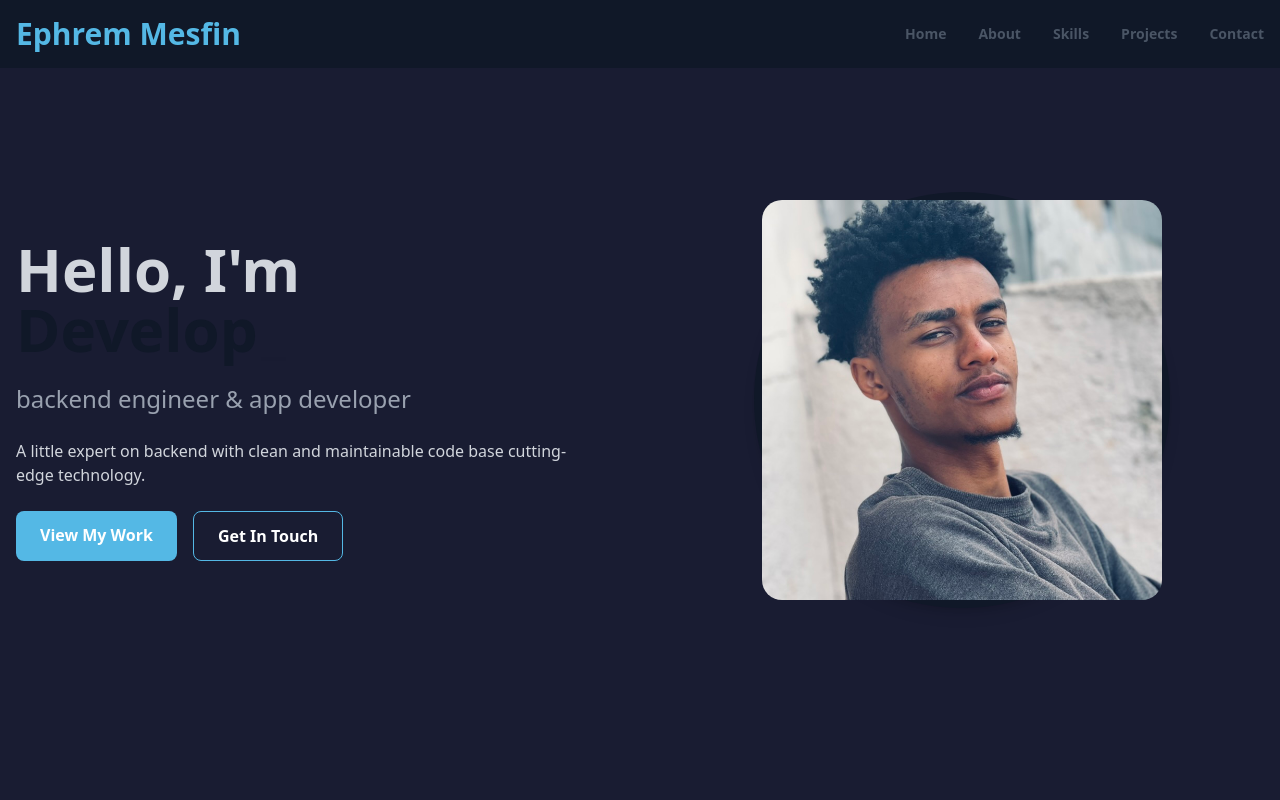
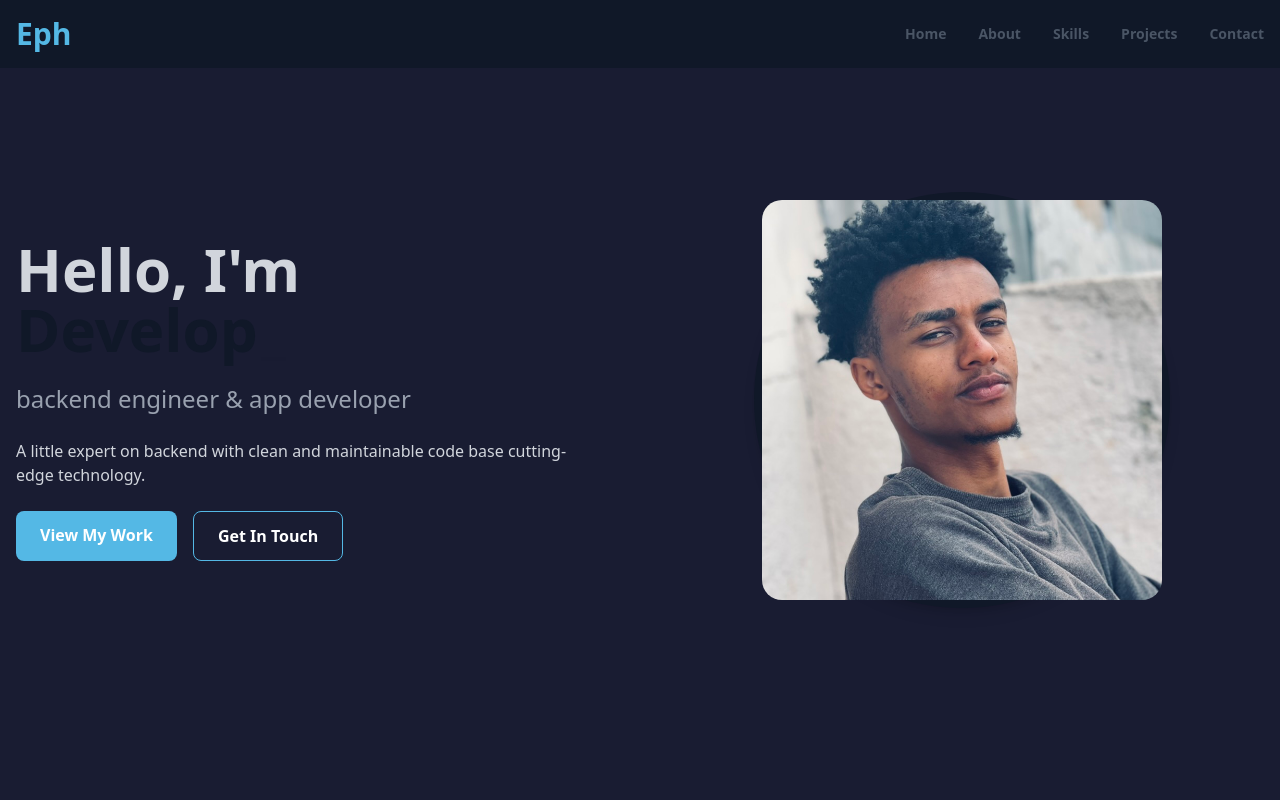
Before and after one commit to oneshotEFA/portfolio, a React (Vite) app: page / in a window 1280 px wide. Shown: the top 800 px of the page. Built offline with nearby package versions, Linux system fonts and the light colour scheme.

Commit message:
Update nav.tsx

```diff
--- a/src/componets/nav.tsx
+++ b/src/componets/nav.tsx
@@ -5,7 +5,7 @@ const Navbar = () => {
     <nav className="bg-gray-900 fixed w-full z-20">
       <div className="max-w-7xl mx-auto px-4 py-4 flex justify-between items-center">
         <div className="text-3xl font-bold text-[rgb(84,184,229)] ">
-          Ephrem Mesfin
+          Eph
         </div>
         <ul className="hidden md:flex space-x-8 text-sm font-bold">
           <li>
```
